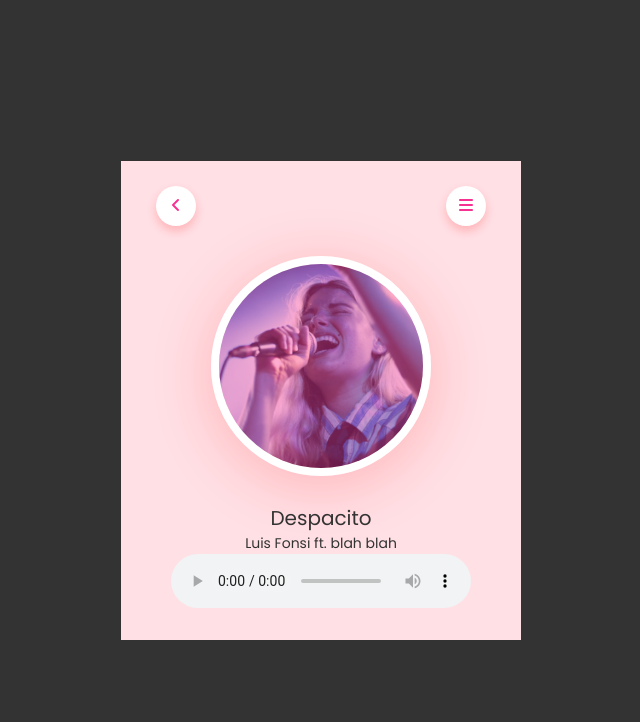
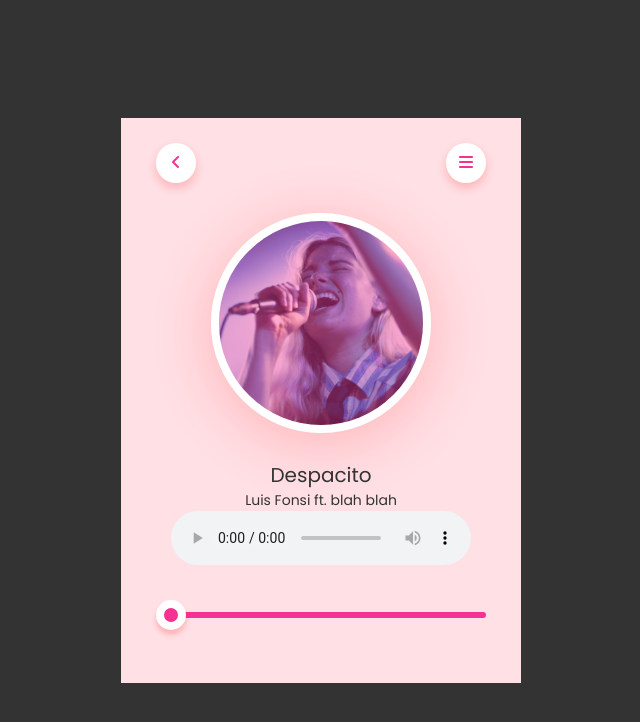
Before and after one commit to bennylimdev/music-player-ui, a plain HTML site: page index.html in a window 1280 px wide. Shown: the whole page, without its empty margins (319-959 px from the left). Drawn offline with Linux system fonts and the light colour scheme.

Commit message:
Add progress bar design

```diff
--- a/index.html
+++ b/index.html
@@ -25,6 +25,7 @@
             <audio controls>
                 <source src="media/Go-NEFFEX.mp3" type="audio/mpeg">
             </audio>
+            <input type="range" value="0" id="progress-bar">
         </div>
     </div>
 </body>
--- a/style.css
+++ b/style.css
@@ -58,3 +58,23 @@ nav .circle {
     font-size: 14px;
     color: #333;
 }
+
+#progress-bar {
+    -webkit-appearance: none;
+    width: 100%;
+    height: 6px;
+    background: #f53192;
+    border-radius: 4px;
+    cursor: pointer;
+    margin: 40px 0;
+}
+
+#progress-bar::-webkit-slider-thumb {
+    -webkit-appearance: none;
+    background: #f53192;
+    width: 30px;
+    height: 30px;
+    border-radius: 50%;
+    border: 8px solid #fff;
+    box-shadow: 0 5px 5px rgba(255, 26, 26, 0.22);
+}
```
